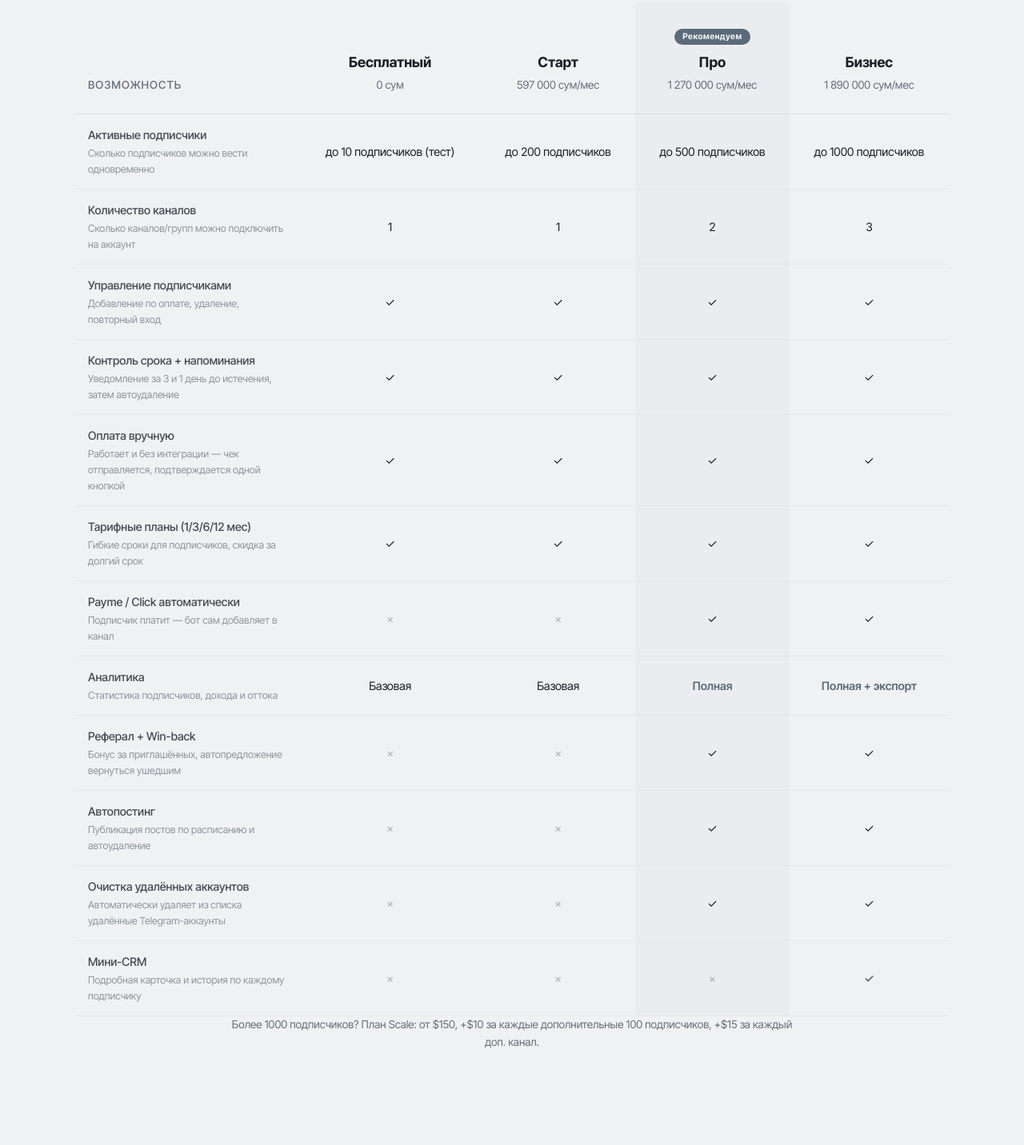
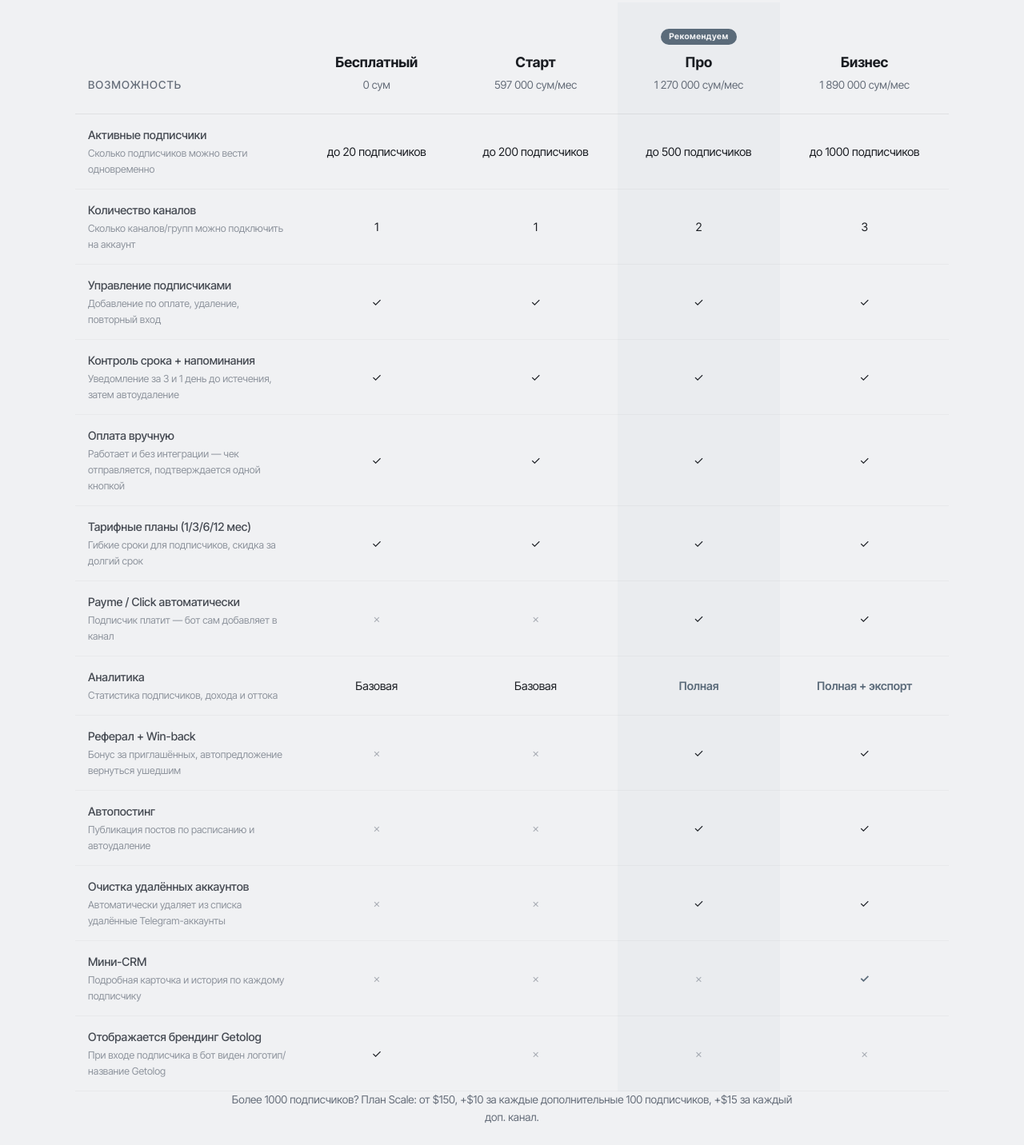
Before and after one commit to shavkatovpm/getolog.uz, an Astro site: page /ru/price in a window 1280 px wide. Shown: the part 340-1772 px from the top of the page at 80% size. Built offline with nearby package versions, Linux system fonts and the light colour scheme; Astro itself is replaced by a stand-in of ours.

Commit message:
Update free tier subscriber cap and add Getolog branding disclosure
Bump the Bepul tier from 10 to 20 subscribers and drop the "(sinov)"
qualifier; reword subscriber-count values as "X faol obunachi" instead
of "X obunachigacha"; add a Getolog branding line to the free tier
across the homepage pricing teaser and the full /price comparison
(card + table), since paid tiers remove it.

Co-Authored-By: Claude Sonnet 5 <noreply@anthropic.com>

```diff
--- a/src/components/Pricing.astro
+++ b/src/components/Pricing.astro
@@ -27,7 +27,7 @@ const prefix = langPrefix(lang);
           <li class="included">{pricing.freeSubs[lang]}</li>
           <li class="included">{pricing.featManualPay[lang]}</li>
           <li class="included">{pricing.featExpiry[lang]}</li>
-          <li class="included">{pricing.featPlans[lang]}</li>
+          <li class="included">{pricing.featBranding[lang]}</li>
           <li class="excluded">{pricing.featPayme[lang]}</li>
           <li class="excluded">{pricing.featReferral[lang]}</li>
         </ul>
--- a/src/i18n/translations.ts
+++ b/src/i18n/translations.ts
@@ -158,10 +158,10 @@ export const pricing = {
   business: { uz: "Biznes", ru: "Бизнес" } as T,
   currency: { uz: "so'm", ru: "сум" } as T,
   currencyMonth: { uz: "so'm/oy", ru: "сум/мес" } as T,
-  freeSubs: { uz: "10 obunachigacha (sinov)", ru: "до 10 подписчиков (тест)" } as T,
-  startSubs: { uz: "200 obunachigacha", ru: "до 200 подписчиков" } as T,
-  proSubs: { uz: "500 obunachigacha", ru: "до 500 подписчиков" } as T,
-  businessSubs: { uz: "1000 obunachigacha", ru: "до 1000 подписчиков" } as T,
+  freeSubs: { uz: "20 faol obunachi", ru: "до 20 подписчиков" } as T,
+  startSubs: { uz: "200 faol obunachi", ru: "до 200 подписчиков" } as T,
+  proSubs: { uz: "500 faol obunachi", ru: "до 500 подписчиков" } as T,
+  businessSubs: { uz: "1000 faol obunachi", ru: "до 1000 подписчиков" } as T,
   // Features (teaser card lines)
   featSubs: { uz: "Faol obunachi", ru: "Активные подписчики" } as T,
   featChannels: { uz: "Kanal soni", ru: "Количество каналов" } as T,
@@ -172,6 +172,7 @@ export const pricing = {
   featReferral: { uz: "Referal + Win-back", ru: "Реферал + Win-back" } as T,
   featAutopost: { uz: "Avto-post", ru: "Автопостинг" } as T,
   featCRM: { uz: "Mini-CRM", ru: "Мини-CRM" } as T,
+  featBranding: { uz: "Getolog brendi ko'rsatiladi", ru: "Отображается брендинг Getolog" } as T,
 };
 
 /* ───── FAQ ───── */
@@ -209,8 +210,8 @@ export const faq = {
     {
       q: { uz: "Bepul tarifda cheklovi bormi?", ru: "Есть ли ограничения в бесплатном тарифе?" } as T,
       a: {
-        uz: "Bepul tarifda 10 tagacha obunachi va 1 ta kanal bilan sinab ko'rasiz. Obuna boshqaruvi, muddat nazorati va qo'lda to'lov ishlaydi. Payme/Click avtomatik, referal, win-back va avto-post kabi imkoniyatlar Pro va Biznes tariflarida mavjud.",
-        ru: "На бесплатном тарифе — до 10 подписчиков и 1 канал. Управление подписками, контроль срока и оплата вручную работают. Payme/Click автоматически, реферал, win-back и автопостинг доступны на тарифах Pro и Biznes.",
+        uz: "Bepul tarifda 20 tagacha obunachi va 1 ta kanal bilan sinab ko'rasiz. Obuna boshqaruvi, muddat nazorati va qo'lda to'lov ishlaydi, bot ichida Getolog brendi ko'rsatiladi. Payme/Click avtomatik, referal, win-back va avto-post kabi imkoniyatlar Pro va Biznes tariflarida mavjud.",
+        ru: "На бесплатном тарифе — до 20 подписчиков и 1 канал. Управление подписками, контроль срока и оплата вручную работают, в боте отображается брендинг Getolog. Payme/Click автоматически, реферал, win-back и автопостинг доступны на тарифах Pro и Biznes.",
       } as T,
     },
     {
@@ -364,6 +365,10 @@ export const pricePage = {
       name: { uz: "Mini-CRM", ru: "Мини-CRM" } as T,
       desc: { uz: "Har bir obunachi bo'yicha batafsil karta va tarix", ru: "Подробная карточка и история по каждому подписчику" } as T,
     },
+    branding: {
+      name: { uz: "Getolog brendi ko'rsatiladi", ru: "Отображается брендинг Getolog" } as T,
+      desc: { uz: "Obunachi botga kirganda Getolog logotipi/nomi ko'rinadi", ru: "При входе подписчика в бот виден логотип/название Getolog" } as T,
+    },
   },
   // Mobile card labels (mirror of features, shorter)
   mSubs: { uz: "Faol obunachi", ru: "Активные подписчики" } as T,
@@ -378,6 +383,7 @@ export const pricePage = {
   mAutopost: { uz: "Avto-post", ru: "Автопостинг" } as T,
   mCleanup: { uz: "Deleted-akkaunt tozalash", ru: "Очистка удалённых аккаунтов" } as T,
   mCRM: { uz: "Mini-CRM", ru: "Мини-CRM" } as T,
+  mBranding: { uz: "Getolog brendi ko'rsatiladi", ru: "Отображается брендинг Getolog" } as T,
   // Values
   valAsosiy: { uz: "Asosiy", ru: "Базовая" } as T,
   valToliq: { uz: "To'liq", ru: "Полная" } as T,
--- a/src/pages/price.astro
+++ b/src/pages/price.astro
@@ -45,6 +45,7 @@ const f = pp.features;
             <li class="m-feat"><div class="m-label-wrap"><span class="m-label">{pp.mAutopost[lang]}</span></div><span class="m-value m-no">&times;</span></li>
             <li class="m-feat"><div class="m-label-wrap"><span class="m-label">{pp.mCleanup[lang]}</span></div><span class="m-value m-no">&times;</span></li>
             <li class="m-feat"><div class="m-label-wrap"><span class="m-label">{pp.mCRM[lang]}</span></div><span class="m-value m-no">&times;</span></li>
+            <li class="m-feat"><div class="m-label-wrap"><span class="m-label">{pp.mBranding[lang]}</span></div><span class="m-value m-yes">&check;</span></li>
           </ul>
           <a href="https://t.me/getolog_bot" target="_blank" rel="noopener noreferrer" class="btn btn--outline btn--full">{pricing.startBtn[lang]}</a>
         </div>
@@ -68,6 +69,7 @@ const f = pp.features;
             <li class="m-feat"><div class="m-label-wrap"><span class="m-label">{pp.mAutopost[lang]}</span></div><span class="m-value m-no">&times;</span></li>
             <li class="m-feat"><div class="m-label-wrap"><span class="m-label">{pp.mCleanup[lang]}</span></div><span class="m-value m-no">&times;</span></li>
             <li class="m-feat"><div class="m-label-wrap"><span class="m-label">{pp.mCRM[lang]}</span></div><span class="m-value m-no">&times;</span></li>
+            <li class="m-feat"><div class="m-label-wrap"><span class="m-label">{pp.mBranding[lang]}</span></div><span class="m-value m-no">&times;</span></li>
           </ul>
           <a href="https://t.me/getolog_bot" target="_blank" rel="noopener noreferrer" class="btn btn--outline btn--full">{pricing.startBtn[lang]}</a>
         </div>
@@ -92,6 +94,7 @@ const f = pp.features;
             <li class="m-feat"><div class="m-label-wrap"><span class="m-label">{pp.mAutopost[lang]}</span></div><span class="m-value m-yes">&check;</span></li>
             <li class="m-feat"><div class="m-label-wrap"><span class="m-label">{pp.mCleanup[lang]}</span></div><span class="m-value m-yes">&check;</span></li>
             <li class="m-feat"><div class="m-label-wrap"><span class="m-label">{pp.mCRM[lang]}</span></div><span class="m-value m-no">&times;</span></li>
+            <li class="m-feat"><div class="m-label-wrap"><span class="m-label">{pp.mBranding[lang]}</span></div><span class="m-value m-no">&times;</span></li>
           </ul>
           <a href="https://t.me/getolog_bot" target="_blank" rel="noopener noreferrer" class="btn btn--primary btn--full">{pricing.startBtn[lang]}</a>
         </div>
@@ -115,6 +118,7 @@ const f = pp.features;
             <li class="m-feat"><div class="m-label-wrap"><span class="m-label">{pp.mAutopost[lang]}</span></div><span class="m-value m-yes">&check;</span></li>
             <li class="m-feat"><div class="m-label-wrap"><span class="m-label">{pp.mCleanup[lang]}</span></div><span class="m-value m-yes">&check;</span></li>
             <li class="m-feat"><div class="m-label-wrap"><span class="m-label">{pp.mCRM[lang]}</span></div><span class="m-value m-yes">&check;</span></li>
+            <li class="m-feat"><div class="m-label-wrap"><span class="m-label">{pp.mBranding[lang]}</span></div><span class="m-value m-no">&times;</span></li>
           </ul>
           <a href="https://t.me/getolog_bot" target="_blank" rel="noopener noreferrer" class="btn btn--outline btn--full">{pricing.startBtn[lang]}</a>
         </div>
@@ -237,6 +241,13 @@ const f = pp.features;
               <td><span class="t-no">&times;</span></td>
               <td class="plan-popular"><span class="t-no">&times;</span></td>
               <td><span class="t-highlight">&check;</span></td>
+            </tr>
+            <tr>
+              <td><div class="feat-name">{f.branding.name[lang]}</div><div class="feat-desc">{f.branding.desc[lang]}</div></td>
+              <td>&check;</td>
+              <td><span class="t-no">&times;</span></td>
+              <td class="plan-popular"><span class="t-no">&times;</span></td>
+              <td><span class="t-no">&times;</span></td>
             </tr>
           </tbody>
         </table>
```
